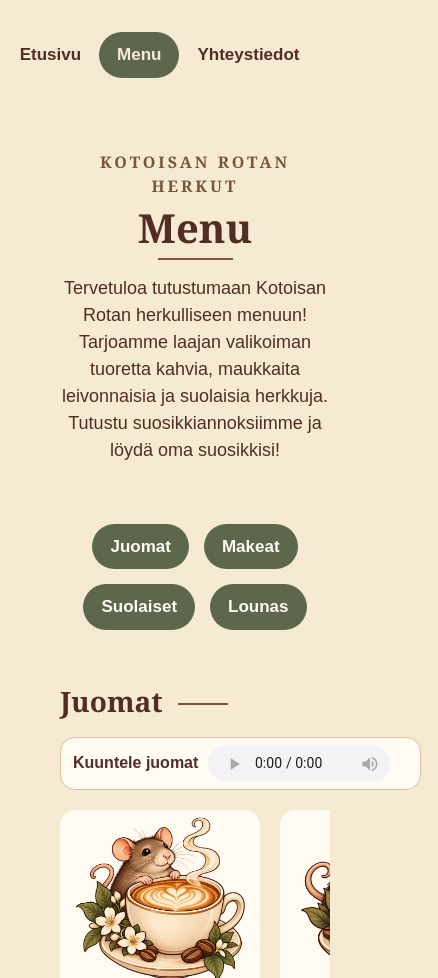
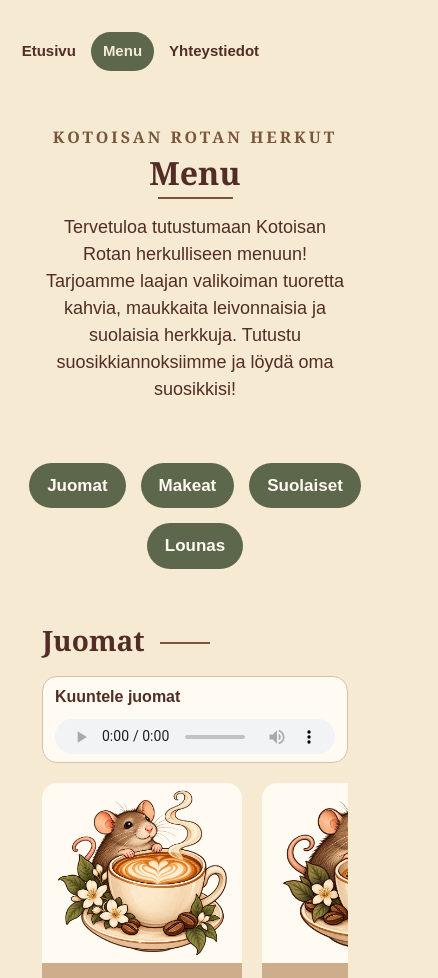
Before and after one commit to VeeraHalva/KotoisaRotta, a plain HTML site: page menu.html in a window 390 px wide. Shown: the part 127-1105 px from the top of the page, 438 px wide, since content can reach past the window. Drawn offline with Linux system fonts and the light colour scheme.

Commit message:
Lisätty media queries

```diff
--- a/css/style.css
+++ b/css/style.css
@@ -927,3 +927,95 @@ footer li {
     max-width: 1200px;
     margin: 0 auto;
 }
+
+/*----------------------------------------------------------------
+Responsiivisuus
+----------------------------------------------------------------*/
+
+@media (max-width: 768px) {
+
+    /* Suosikit-otsikon Grid */
+    .suosikki-otsikko {
+        grid-template-columns: 1fr;
+    }
+
+    /* Menun äänitteet */
+    .menu-aanite {
+        max-width: 100%;
+        flex-wrap: wrap;
+    }
+
+    /* Footerin osioiden välit */
+    .footer-sisalto {
+        gap: 30px;
+    }
+}
+
+/* Puhelimet */
+
+@media (max-width: 480px) {
+
+    /* Navigaatio */
+    header nav {
+        width: 100%;
+        justify-content: flex-start;
+        flex-wrap: wrap;
+        gap: 5px;
+    }
+
+    header nav a {
+        font-size: 15px;
+        padding: 8px 10px;
+    }
+
+    header nav a.active {
+        padding: 8px 12px;
+    }
+
+    /* Menu- ja Yhteystiedot-sivujen reunat */
+    .menu-sisalto,
+    .yhteystiedot-sisalto {
+        padding: 12px;
+    }
+
+    /* Etusivun esittely */
+    .esittely-teksti {
+        padding: 20px;
+    }
+
+    .esittely-teksti h2 {
+        font-size: 28px;
+    }
+
+    /* Suosikit */
+    .suosikit {
+        padding: 20px;
+    }
+
+    .suosikki-otsikko h2 {
+        font-size: 28px;
+    }
+
+    /* Menun ja yhteystietojen otsikot */
+    .menu-esittely h2,
+    .yhteystiedot-esittely h2 {
+        font-size: 32px;
+    }
+
+    /* Menu-äänitteet */
+    .menu-aanite {
+        width: 100%;
+        margin-left: 0;
+    }
+
+    .menu-aanite audio {
+        width: 100%;
+        max-width: 100%;
+    }
+
+    /* Arvostelutaulukko */
+    .arvostelut th,
+    .arvostelut td {
+        padding: 10px;
+    }
+}
```
